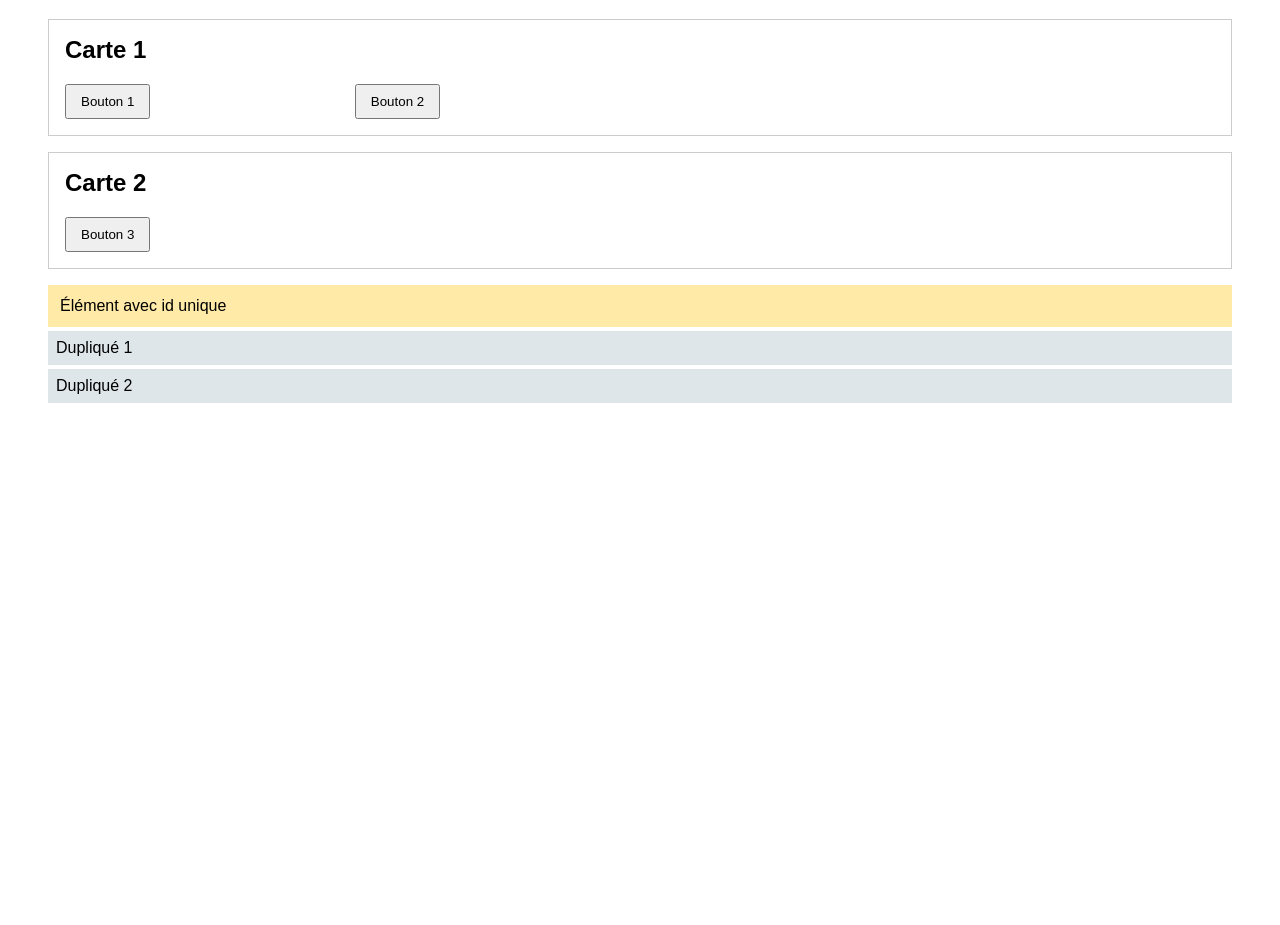
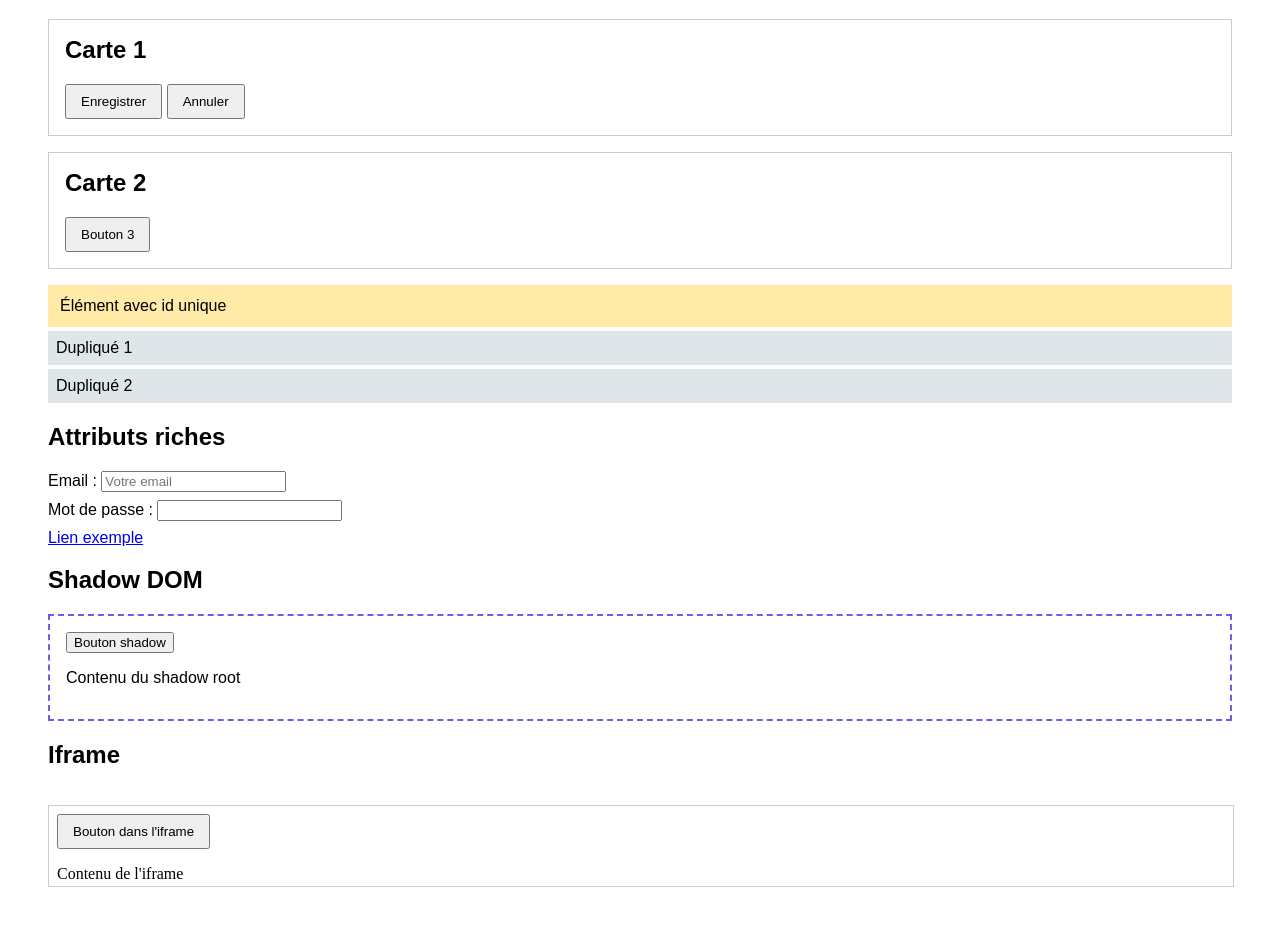
Before and after one commit to soufiane77-eng/CursorSnap, a browser extension: page test.html in a window 1280 px wide. Shown: the part 109-1034 px from the top of the page. Before the commit the page ends 800 px from the top, so only its background shows below. Drawn offline with Linux system fonts and the light colour scheme.

Commit message:
test: page de test enrichie (shadow DOM, iframe, attributs riches)

```diff
--- a/test.html
+++ b/test.html
@@ -8,9 +8,11 @@
     .card { border: 1px solid #ccc; padding: 16px; margin: 16px 0; }
     .card h2 { margin-top: 0; }
     button { padding: 8px 14px; }
-    body > div:nth-of-type(1) > button:nth-of-type(2) { margin-left: 200px; }
     #unique-element { background: #ffeaa7; padding: 12px; }
     .duplicate { background: #dfe6e9; padding: 8px; margin: 4px 0; }
+    .shadow-box { border: 2px dashed #6c5ce7; padding: 16px; margin: 16px 0; }
+    iframe { border: 1px solid #ccc; width: 100%; height: 80px; margin: 16px 0; }
+    label { display: block; margin: 8px 0; }
   </style>
 </head>
 <body>
@@ -18,18 +20,35 @@
 
   <div class="card">
     <h2>Carte 1</h2>
-    <button class="btn">Bouton 1</button>
-    <button class="btn">Bouton 2</button>
+    <button class="btn" id="btn-submit" type="submit" name="submit" data-action="save" aria-label="Enregistrer les modifications">Enregistrer</button>
+    <button class="btn" type="button">Annuler</button>
   </div>
 
   <div class="card">
     <h2>Carte 2</h2>
-    <button class="btn">Bouton 3</button>
+    <button class="btn" type="button">Bouton 3</button>
   </div>
 
   <div id="unique-element">Élément avec id unique</div>
 
   <div class="duplicate">Dupliqué 1</div>
   <div class="duplicate">Dupliqué 2</div>
+
+  <h2>Attributs riches</h2>
+  <label>Email : <input type="text" name="email" placeholder="Votre email" aria-label="Adresse email" data-field="contact"></label>
+  <label>Mot de passe : <input type="password" name="password"></label>
+  <a href="https://example.com" title="Exemple" target="_blank">Lien exemple</a>
+
+  <h2>Shadow DOM</h2>
+  <div class="shadow-box" id="shadow-host"></div>
+
+  <h2>Iframe</h2>
+  <iframe srcdoc="<button id='frame-btn' style='padding:8px 14px;'>Bouton dans l'iframe</button><p>Contenu de l'iframe</p>"></iframe>
+
+  <script>
+    const host = document.getElementById('shadow-host');
+    const shadow = host.attachShadow({ mode: 'open' });
+    shadow.innerHTML = '<button id="shadow-btn">Bouton shadow</button><p>Contenu du shadow root</p>';
+  </script>
 </body>
 </html>
```
